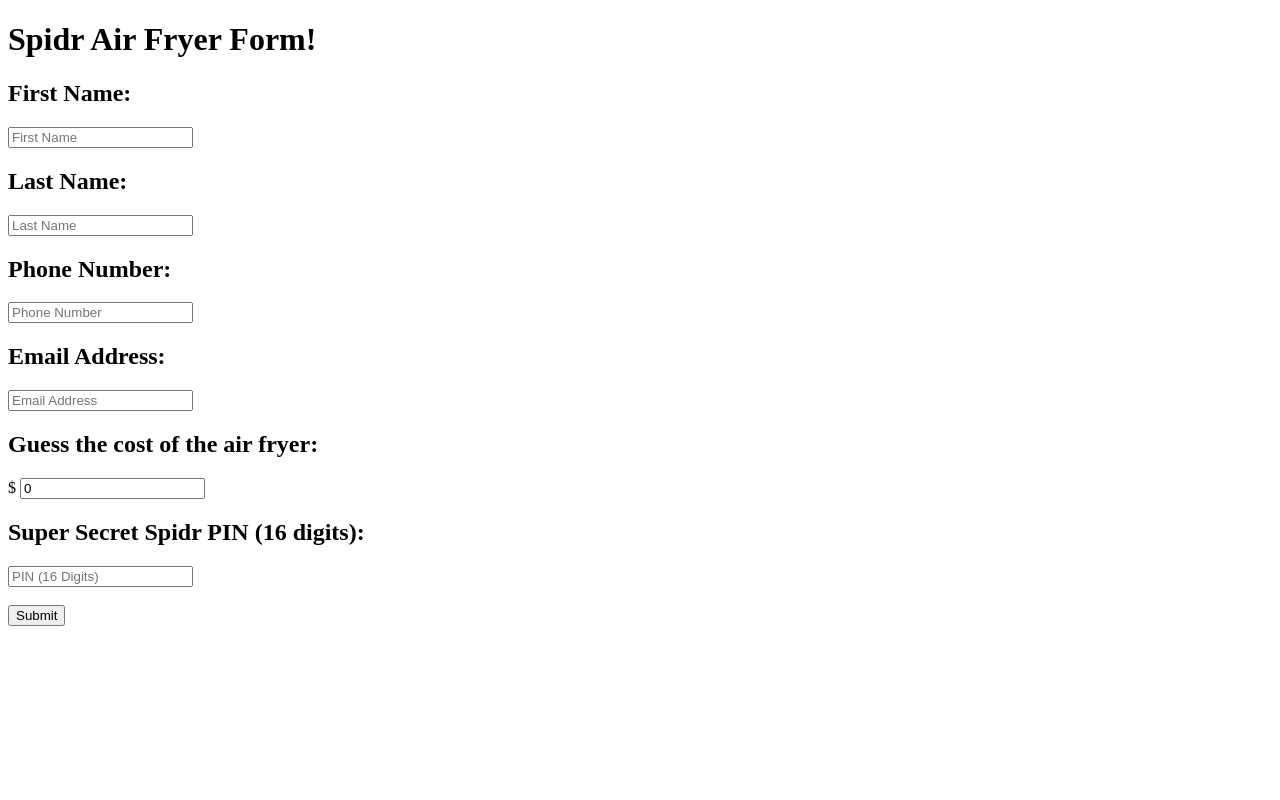
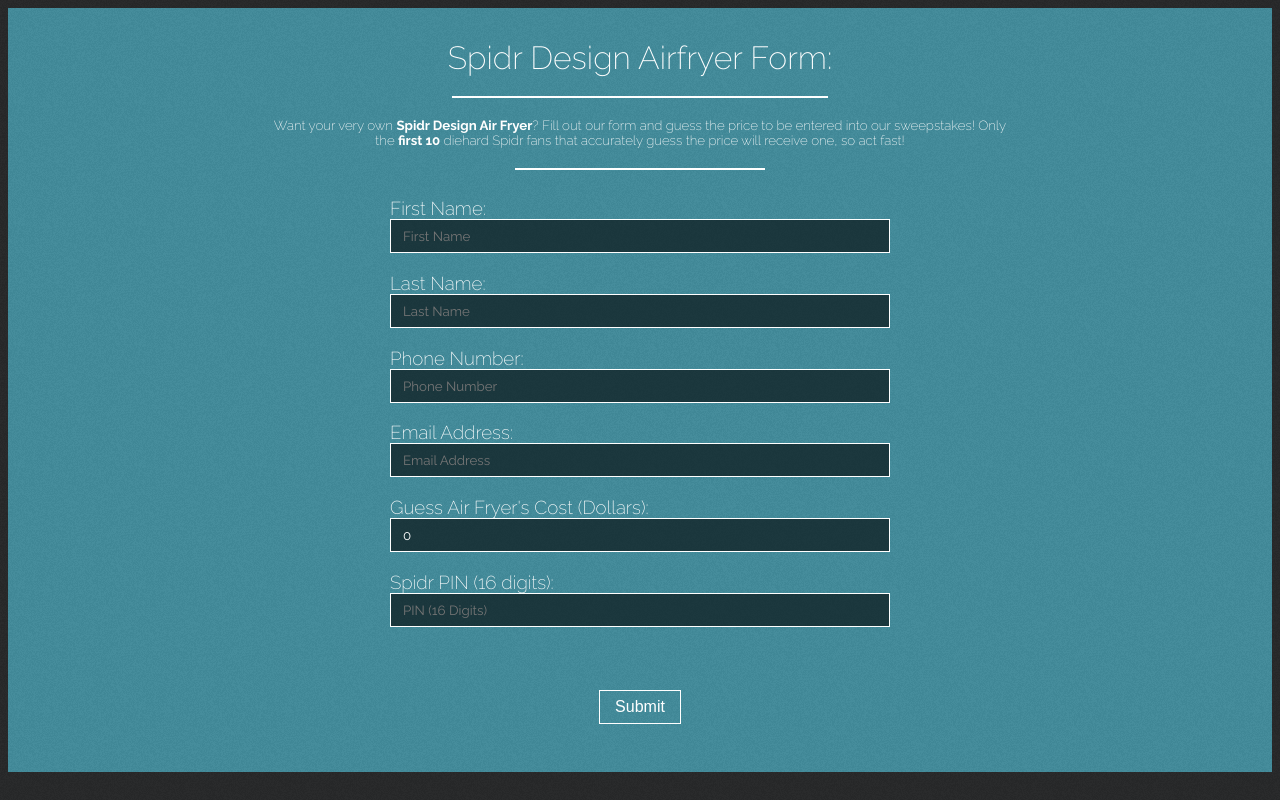
Before and after one commit to Connor64/spidr-demo, a React (Vite) app: page / in a window 1280 px wide. Built offline with nearby package versions, Linux system fonts and the light colour scheme.

Commit message:
finalized styling

```diff
--- a/src/App.tsx
+++ b/src/App.tsx
@@ -3,7 +3,6 @@
 function App() {
   return (
     <>
-      <h1>Spidr Air Fryer Form!</h1>
       <FryerForm />
     </>
   )
--- a/src/components/FryerForm.css
+++ b/src/components/FryerForm.css
@@ -1,9 +1,11 @@
+@import url('https://fonts.googleapis.com/css2?family=Raleway:ital,wght@0,100..900;1,100..900&display=swap');
+
 :root {
     --spidr-background: #28292a;
     --spidr-blue: #479daf;
-    --spidr-light-blue: #5b9fad;
     --spidr-icon-color:#1f7283;
-    --transparent: rgba(255,255,255,.125);
+    --spidr-black-tranlucent: rgba(0,0,0,.6);
+    --error-color: #2E0000;
 }
 
 .bg-noise {
@@ -14,5 +16,97 @@
   z-index: -1;
   top: 0;
   left: 0;
-  opacity: .6
+  opacity: .6;
 }
+
+body {
+    font-family: Raleway, sans-serif!important;
+    color: white;
+    background-color: var(--spidr-background);
+}
+
+hr {
+    color: white;
+    border-style: solid;
+    width: 20%;
+    margin-top: 20px;
+}
+
+.form-error {
+    color: var(--spidr-background);
+    margin-top: 0px;
+    font-weight: 600;
+    text-align: center;
+}
+
+#fryer-form {
+    background-color: var(--spidr-blue);
+    background-image: url(../assets/noise.png);
+    padding: 10px;
+    text-align: center;
+}
+
+#form-description {
+    width: 60%;
+    margin: auto;
+    margin-top: 10px;
+}
+
+.form-container {
+    display: flex;
+    flex-direction: column;
+    margin: auto;
+    width: 100%;
+    align-items: center;
+}
+
+.submit-container {
+    display: flex;
+    flex-direction: column;
+    margin: auto;
+    margin-top: 10px;
+}
+
+.entry-field {
+    align-items: center;
+    width: 50%;
+    max-width: 500px;
+}
+
+.entry-field h3 {
+    text-align: left;
+}
+
+.entry-field input {
+    width: 100%;
+    box-sizing: border-box;
+    background-color: var(--spidr-black-tranlucent);
+    font-family: Raleway, sans-serif!important;
+    color: white;
+    padding: 8px 12px;
+    border: 1px solid #fff;
+}
+
+h1, h2, h3, h4, h5 {
+    margin-bottom: 0;
+    font-weight: 200;
+}
+
+.btn {
+    background-color: transparent;
+    border: 1px solid #fff;
+    border-radius: 0;
+    color: #fff;
+    margin-top: 15px;
+    transition: all .25s ease 0s;
+    font-weight: 200;
+    font-size: 1em;
+    padding: 7px 15px 7px 15px;
+}
+
+.btn:hover {
+    cursor: pointer;
+    background-color:var(--spidr-black-tranlucent);
+    border:1px solid #56acbd!important;
+    color:#56acbd!important
+}
--- a/src/components/FryerForm.tsx
+++ b/src/components/FryerForm.tsx
@@ -5,16 +5,29 @@
     const [firstName, setFirstName] = useState<string>("");
     const [lastName, setLastName] = useState<string>("");
     const [phoneNum, setPhoneNum] = useState<string>("");
-    const [email, setEmail] = useState<string>(""); // TODO: Tell user if email is invalid
+    const [email, setEmail] = useState<string>("");
     const [validEmail, setValidEmail] = useState<boolean>(true);
-    const [costGuess, setCostGuess] = useState<number>(0.00); // TODO: make this use a number and parse it as a number, correcting user if incorrectly formatted
-    const [validCost, setValidCost] = useState<boolean>(true);
-    const [pin, setPin] = useState<string>(""); // TODO: Automatically format the
+    const [costGuess, setCostGuess] = useState<number>(0.00);
+    const [pin, setPin] = useState<string>("");
     const [validPin, setValidPin] = useState<boolean>(true);
+    const [validSubmission, setValidSubmission] = useState<boolean>(true);
+    const [submitted, setSubmitted] = useState<boolean>(false);
 
     const handleSubmission = (e: React.FormEvent) => {
         e.preventDefault();
 
+        // If any fields aren't filled correctly, don't submit the data
+        if ((firstName == "") || (lastName == "") ||
+            (phoneNum == "") || !validEmail ||
+            (costGuess < 0) || !validPin) {
+                console.log("Invalid Submission");
+                setValidSubmission(false);
+                return;
+            }
+
+        setSubmitted(true);
+
+        // Print formatted data
         console.log(
             `SPIDR FORM SUBMISSION:\n
             First Name: ${firstName}\n
@@ -24,48 +37,112 @@
             Cost Guess: ${costGuess}\n
             PIN: ${pin}`
         );
+
+        // Print the json object directly to console
+        const submission = {
+            firstName: firstName,
+            lastName: lastName,
+            phoneNumber: phoneNum,
+            email: email,
+            costGuess: costGuess,
+            pin: pin
+        }
+        console.log(submission);
+
     }
 
     return (
-        <div className="form-container">
-            <form className="fryer-form"></form>
-            <h2>First Name:</h2>
+        <div id='fryer-form'>
+            <h1>Spidr Design Airfryer Form:</h1>
+            <hr style={{width: "30%", marginBottom: "20px"}}></hr>
+            <h5 id='form-description'>
+                Want your very own <strong>Spidr Design Air Fryer</strong>? Fill out our form and guess the price to be entered into our sweepstakes! Only the <strong>first 10</strong> diehard Spidr fans that accurately guess the price will receive one, so act fast!
+            </h5>
+            <hr></hr>
+            <form className="form-container" style={{display: submitted ? 'none' : 'flex'}}>
+                <div className='entry-field'>
+                    <h3>First Name:</h3>
                     <input type="text" className="form-field" placeholder="First Name" aria-label="First Name" name="firstName"
                             value={firstName} onChange={e => setFirstName(e.target.value)} required/>
+                    <h5 className='form-error' style={{display: (validSubmission || firstName != "") ? 'none' : 'inline'}}>Please enter a first name.*</h5>
+                </div>
 
 
-            <h2>Last Name:</h2>
+                <div className='entry-field'>
+                    <h3>Last Name:</h3>
                     <input type="text" className="form-field" placeholder="Last Name" aria-label="Last Name" name="lastName"
                         value={lastName} onChange={e => setLastName(e.target.value)} required/>
+                    <h5 className='form-error' style={{display: (validSubmission || firstName != "") ? 'none' : 'inline'}}>Please enter a last name.*</h5>
+                </div>
 
 
-            <h2>Phone Number:</h2>
+                <div className='entry-field'>
+                    <h3>Phone Number:</h3>
                     <input type="text" className="form-field" placeholder="Phone Number" aria-label="Phone Number" name="phoneNum"
                             value={phoneNum} onChange={e => setPhoneNum(e.target.value)} required/>
+                    <h5 className='form-error' style={{display: (validSubmission || firstName != "") ? 'none' : 'inline'}}>Please enter a phone number.*</h5>
+                </div>
 
 
-            <h2>Email Address:</h2>
+                <div className='entry-field'>
+                    <h3>Email Address:</h3>
                     <input type="email" className="form-field" placeholder="Email Address" aria-label="Email Address" name="email"
                             value={email} onChange={e => {
-                        var userEmail = e.target.value;
+                                let userEmail = e.target.value;
 
                                 // Validate email address (RFC 5322 compliant except for comments & foldable whitespace)
                                 const emailRegex = /^[a-zA-Z0-9.!#$%&'*+\/=?^_`{|}~-]+@[a-zA-Z0-9-]+(?:\.[a-zA-Z0-9-]+)*$/;
+                                setEmail(userEmail);
                                 setValidEmail(emailRegex.test(userEmail));
-                        setEmail(userEmail);
                             }} required/>
-            <br></br>
-            <p style={{display: validEmail ? "none" : "inline", color: "red"}}>Please enter a valid email</p>
+                    <h5 className='form-error' style={{display: validEmail ? 'none' : 'inline'}}>Please enter a valid email*</h5>
+                </div>
 
 
-            <h2>Guess the cost of the air fryer:</h2>
-            $ <input type="number" className="form-field" placeholder="Air Fryer Cost Guess" aria-label="Air Fryer Cost Guess" name="costGuess"
-                    value={costGuess} min="0.00" onChange={e => {
-                        const userInput = e.target.value;
+                <div className='entry-field'>
+                    <h3>Guess Air Fryer's Cost (Dollars):</h3>
+                    <input type="number" className="form-field" placeholder="Air Fryer Cost Guess (Dollars)" aria-label="Air Fryer Cost Guess" name="costGuess"
+                            value={costGuess} min="0.00" onChange={e => setCostGuess(CostFormat(e.target.value))} required/>
+                    <h5 className='form-error' style={{display: (validSubmission || costGuess >= 0) ? 'none' : 'inline'}}>Please enter a dollar amount.*</h5>
+                </div>
+
+
+                <div className='entry-field'>
+                    <h3>Spidr PIN (16 digits):</h3>
+                    <input type="text" className="form-field" placeholder="PIN (16 Digits)" aria-label="PIN (16 Digits)" name="pin"
+                            value={pin} onChange={e => {
+                                let [formattedPin, isPinValid] = PinFormat(e.target.value);
+                                setPin(formattedPin);
+                                setValidPin(isPinValid)
+                            }} required/>
+                    <h5 className='form-error' style={{display: validPin ? 'none' : 'inline'}}>Please enter a valid PIN*</h5>
+                </div>
+                <br></br>
+                <br></br>
+
+            </form>
+            <div className='submit-container' style={{display: submitted ? 'none' : 'flex'}}>
+                <button className="btn" type="submit" style={{alignSelf: 'center'}} onClick={handleSubmission}>Submit</button>
+                <h5 className='form-error' style={{display: validSubmission ? 'none' : 'inline'}}>
+                    Incorrect data/format in one or more fields*
+                </h5>
+            </div>
+
+            <h3 style={{display: submitted ? 'inline' : 'none'}}>
+                Thank you for submitting!
+            </h3>
+            <br></br>
+            <br></br>
+            <div className='bg-noise'></div>
+        </div>
+    );
+}
+
+function CostFormat(costInput: string) {
     const maxDecimalPoints = 2;
 
     // Remove non-digit and non-decimal point
-                        var costSanitized = userInput.replace(/[^\d.]/g, '');
+    let costSanitized = costInput.replace(/[^\d.]/g, '');
 
     // Ensure only one decimal point
     const parts = costSanitized.split('.');
@@ -79,40 +156,29 @@
         costSanitized = integer + '.' + decimal.slice(0, maxDecimalPoints);
     }
 
-                        setCostGuess(parseFloat(costSanitized));
-                    }} required/>
+    return parseFloat(costSanitized);
+}
 
-
-            <h2>Super Secret Spidr PIN (16 digits):</h2>
-            <input type="text" className="form-field" placeholder="PIN (16 Digits)" aria-label="PIN (16 Digits)" name="pin"
-                    value={pin} onChange={e => {
-                        const userInput = e.target.value;
+function PinFormat(pinInput: string): [string, boolean] {
     const delimiter = '-';
     const validPinLength = 16;
 
     // Remove all non-digit characters
-                        const digitsOnly = userInput.replace(/\D/g, '').slice(0, validPinLength);
+    const digitsOnly = pinInput.replace(/\D/g, '').slice(0, validPinLength);
 
     // Splits the pin into 4-digit-long sections
     const pinSections = digitsOnly.match(/[0-9]{1,4}/g) || [];
 
     // Join the sections with a hyphen
-                        var formattedPin = pinSections.join(delimiter);
+    let formattedPin = pinSections.join(delimiter);
 
     // If the user typed a hyphen manually, retain it
     const sectionLength = 4;
-                        if (userInput.endsWith(delimiter) && ((formattedPin.length % (sectionLength + 1)) === sectionLength)) {
+    if (pinInput.endsWith(delimiter) && ((formattedPin.length % (sectionLength + 1)) === sectionLength)) {
         formattedPin += delimiter;
     }
 
-                        setPin(formattedPin);
-                        setValidPin(digitsOnly.length === validPinLength);
-                    }} required/>
-            <br></br>
-            <br></br>
-            <button type="submit" onClick={handleSubmission}>Submit</button>
-        </div>
-    );
+    return [formattedPin, digitsOnly.length === validPinLength];
 }
 
 export default FryerForm
```
Lines whose indentation alone changed are shown as unchanged.
